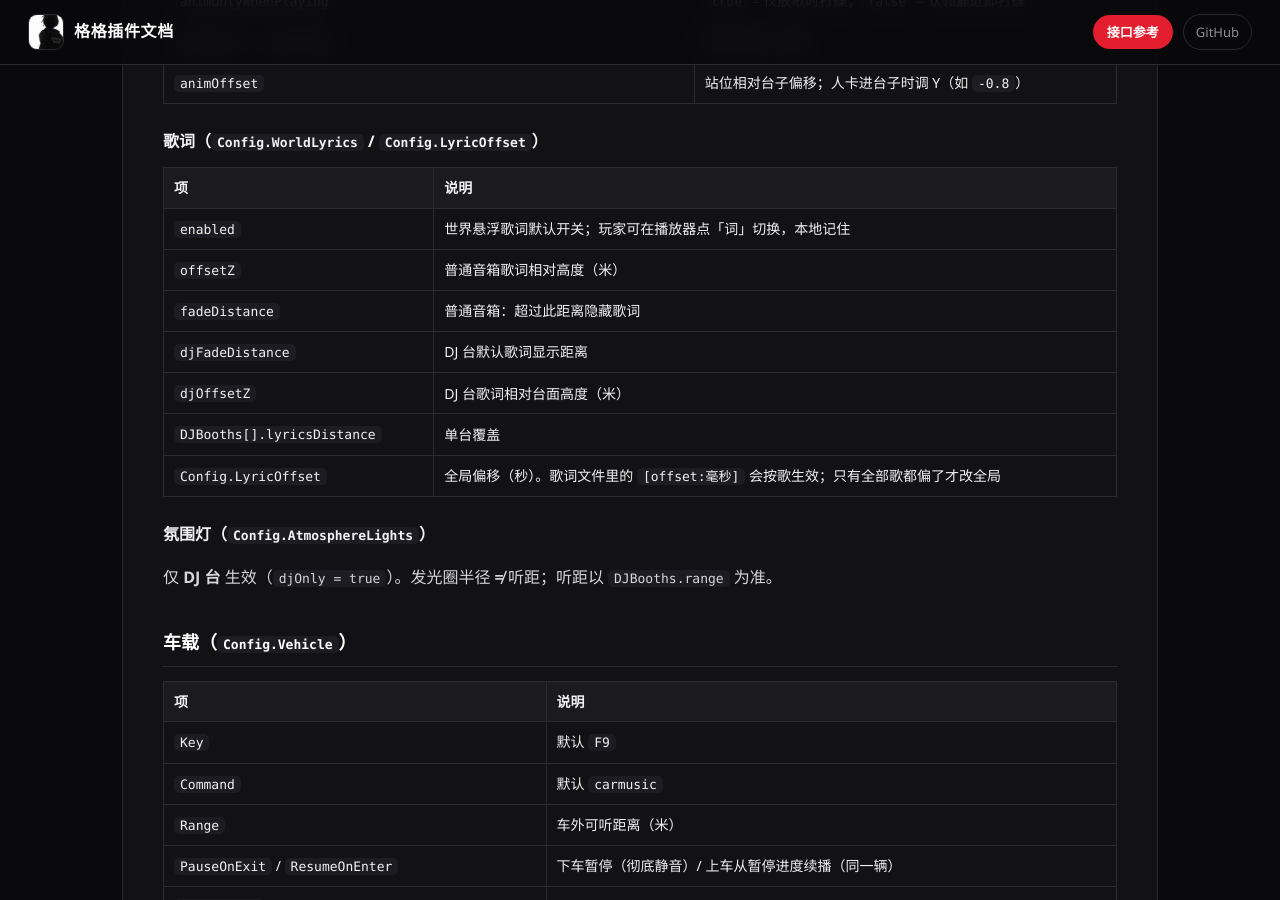
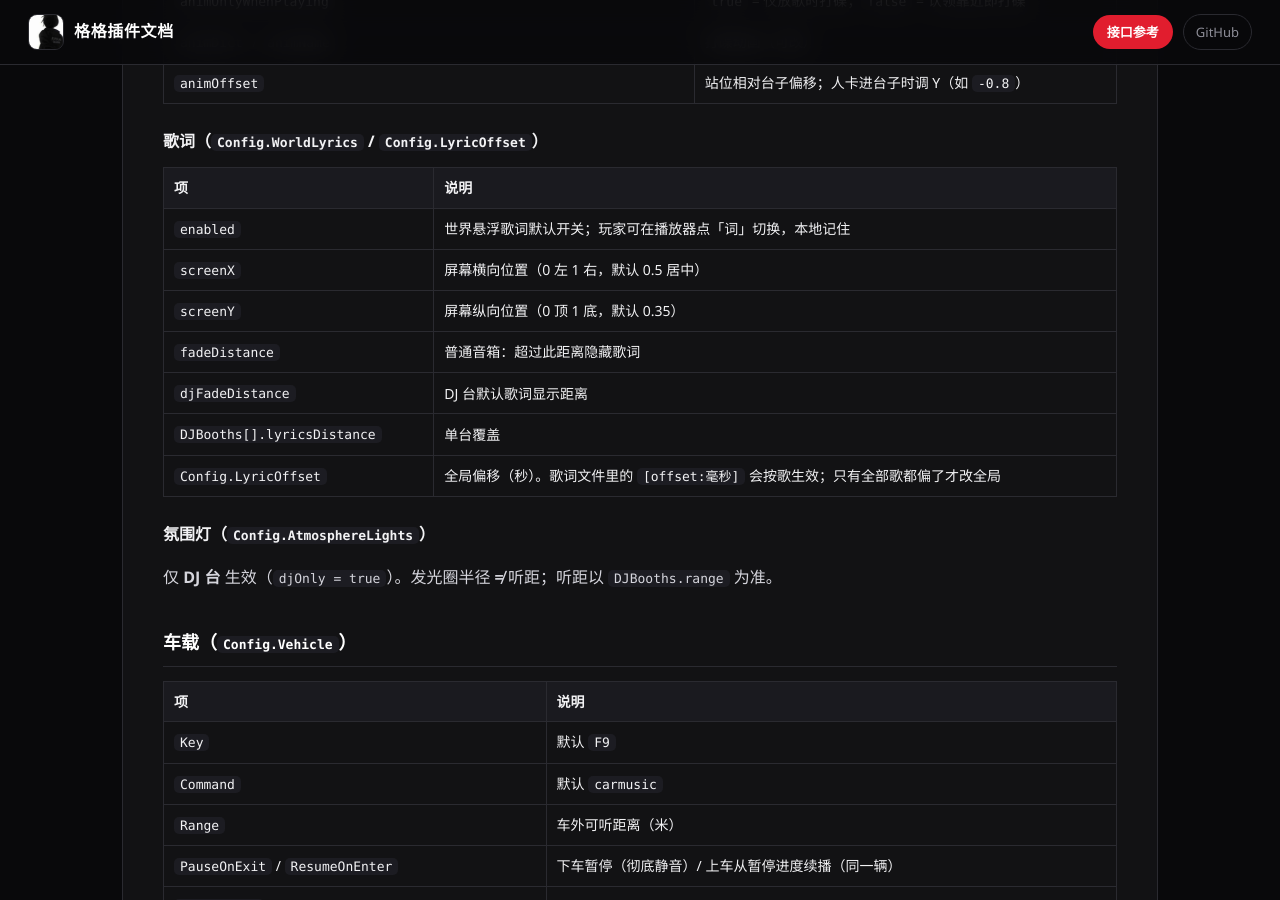
Before and after one commit to gege806/gege-docs, a Jekyll site: the page built from plugins/gege-musicbox.md, in a window 1280 px wide and 900 px high, scrolled down 4207 px. Built offline with Jekyll 4.4.1, drawn with Linux system fonts in a browser that asks for light colours; some of the changed text lies outside the part shown.

Commit message:
更新格格音乐盒文档：悬浮歌词屏幕固定不随视角晃动（v1.2.3）。

```diff
--- a/plugins/gege-musicbox.md
+++ b/plugins/gege-musicbox.md
@@ -27,7 +27,7 @@
 | DJ 氛围灯 | 发光圈 / 光束 / 烟雾 **仅 DJ 台**（普通音箱无） |
 | 精选 / 搜索 | 官方热歌榜等 + `PlaylistIds_WYY`；顶栏搜索（历史 / 猜你喜欢 / 热搜榜 / 飙升榜） |
 | 我喜欢 | 爱心收藏；需 oxmysql |
-| 悬浮歌词 | 显示在音箱上方；字号固定；听距内显示；播放器「词」可开关 |
+| 悬浮歌词 | 屏幕固定位置与字号；听距内显示；转视角不跟着晃；播放器「词」可开关 |
 | 多人同步听歌 | xsound；须完成去墙 |
 
 ## 依赖
@@ -147,10 +147,10 @@
 | 项 | 说明 |
 |----|------|
 | `enabled` | 世界悬浮歌词默认开关；玩家可在播放器点「词」切换，本地记住 |
-| `offsetZ` | 普通音箱歌词相对高度（米） |
+| `screenX` | 屏幕横向位置（0 左 1 右，默认 0.5 居中） |
+| `screenY` | 屏幕纵向位置（0 顶 1 底，默认 0.35） |
 | `fadeDistance` | 普通音箱：超过此距离隐藏歌词 |
 | `djFadeDistance` | DJ 台默认歌词显示距离 |
-| `djOffsetZ` | DJ 台歌词相对台面高度（米） |
 | `DJBooths[].lyricsDistance` | 单台覆盖 |
 | `Config.LyricOffset` | 全局偏移（秒）。歌词文件里的 `[offset:毫秒]` 会按歌生效；只有全部歌都偏了才改全局 |
 
@@ -272,7 +272,7 @@
 ## 性能
 
 - 无交互时客户端循环约 400–800ms
-- 悬浮歌词跟随音箱投影到屏幕，字号固定不随距离缩放
+- 悬浮歌词固定在屏幕位置，字号不随距离变化；听距内才显示
 - 听距：普通音箱 `DefaultRange`；车载 `Vehicle.Range`；DJ 台 `DJBooths.range`
 
 ## 常见问题
@@ -320,6 +320,13 @@
 `ensure ox_lib` → `ensure ox_target` → `ensure gege_musicbox`；可试 `/mbrebind` 或 `/mbtarget` 排查。
 
 ## 更新日志
+
+### 1.2.3 · 2026-08-29
+
+**优化**
+- 世界悬浮歌词改回屏幕固定位置，左右晃视角不再跟着晃
+- 默认显示在屏幕中上方，避免挡住人物；位置可用 screenX / screenY 调整
+- 字号固定，听距内显示、超出隐藏
 
 ### 1.2.2 · 2026-08-29
 
```
Also changed, not shown: other parts of plugins/gege-musicbox.md (+1 -1 lines).
